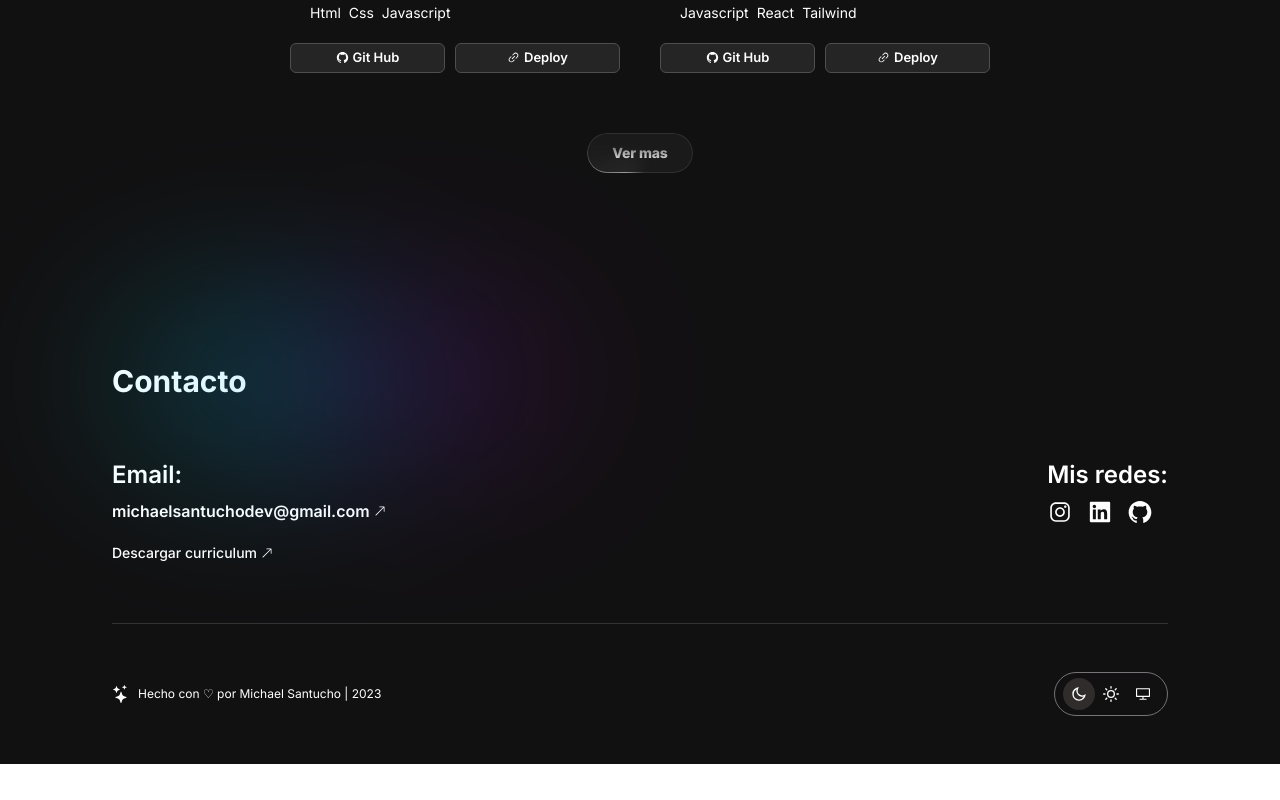
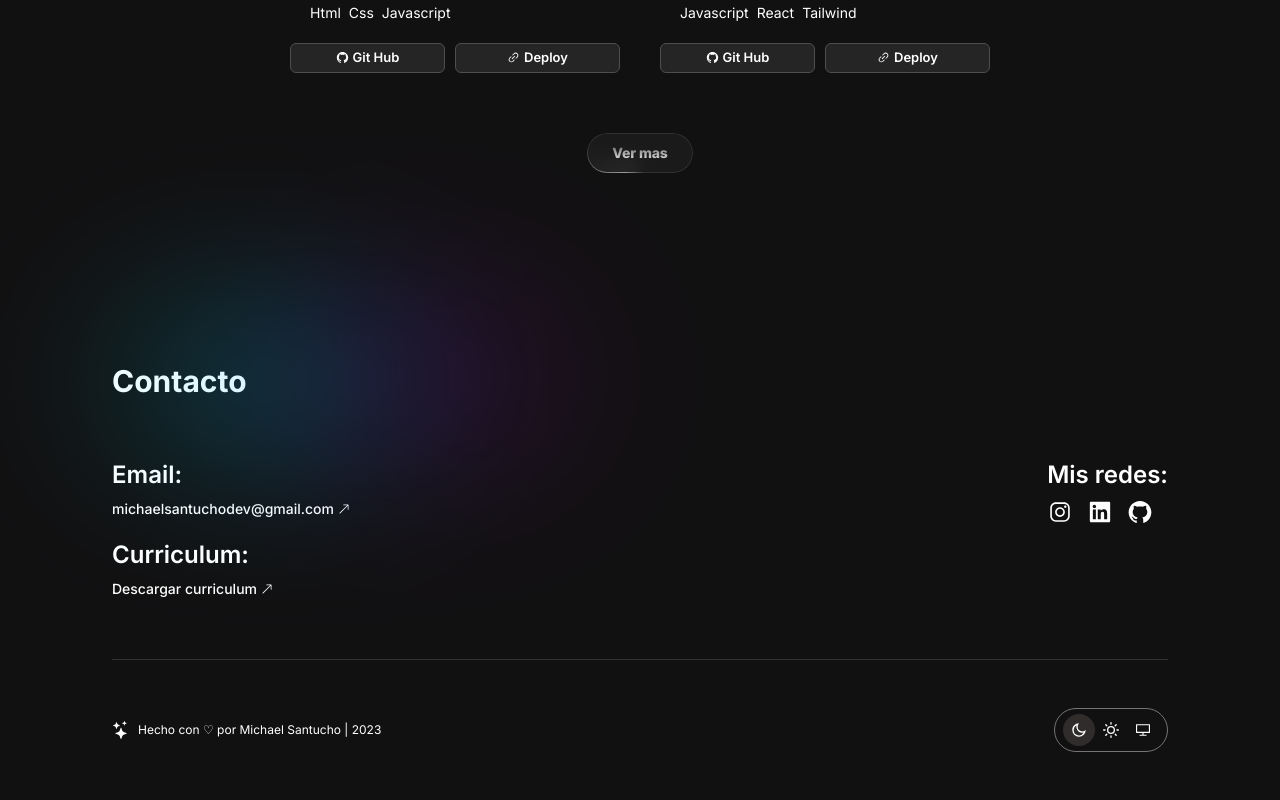
Before and after one commit to MichaellDev1/Portfolio, a React (Vite) app: page / in a window 1280 px wide. Shown: the part 3956-4756 px from the top of the page. Before the commit the page ends 4720 px from the top, so only its background shows below. Built offline with nearby package versions, Linux system fonts and the light colour scheme.

Commit message:
Mejoras diseÑo

```diff
--- a/src/components/Contact/index.jsx
+++ b/src/components/Contact/index.jsx
@@ -22,14 +22,17 @@ export default function Contact () {
                 methodContact.map(({ href, method, title }) => (
                   <div key={method} className='contact-method'>
                     <h5 className='font-semibold mb-2 sm:text-2xl text-sm capitalize'>{method}:</h5>
-                    <a href={href} className='flex items-center font-semibold link-contect'>
+                    <a href={href} className='flex items-center font-medium text-sm link-contect'>
                       {title}
                       <span className='text-xs ml-1'> <BsArrowUpRight /></span>
                     </a>
                   </div>
                 ))
               }
-              <a href={curriculum} className='text-sm flex items-center mt-5 font-medium link-contect' download>Descargar curriculum<span className='text-xs ml-1'> <BsArrowUpRight /></span></a>
+              <div>
+                <h5 className='font-semibold mt-5 mb-2 sm:text-2xl text-sm capitalize'>Curriculum:</h5>
+                <a href={curriculum} className='text-sm flex items-center font-medium link-contect' download>Descargar curriculum<span className='text-xs ml-1'> <BsArrowUpRight /></span></a>
+              </div>
             </div>
             <div className='flex flex-col sm:ml-7 sm:mt-0 mt-11'>
               <h5 className='font-semibold sm:text-2xl  text-sm mb-2'>Mis redes:</h5>
```
